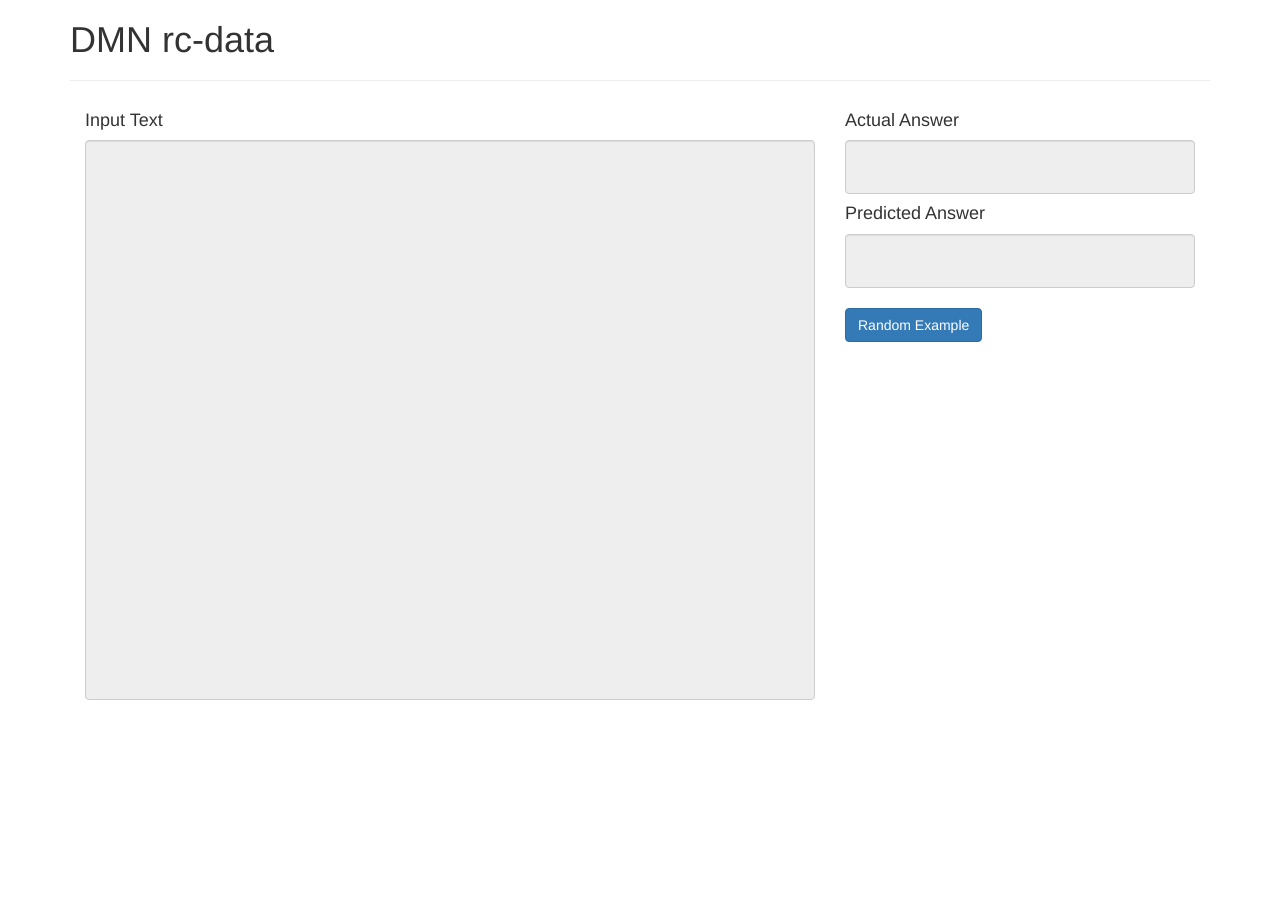
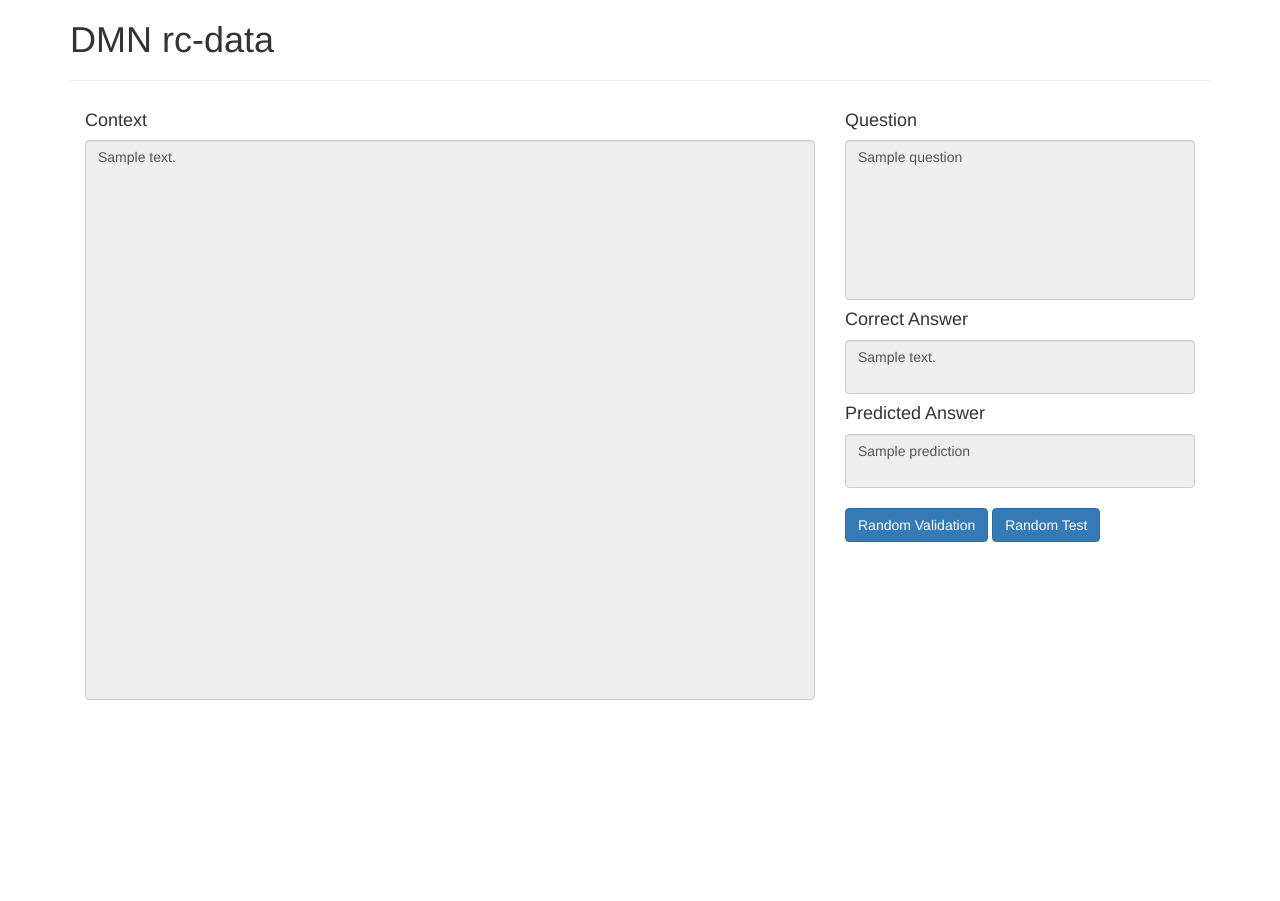
Before and after one commit to CheriPai/DMN-rc-data, a Flask app: template templates/index.html in a window 1280 px wide. Run offline with Flask 2, Linux system fonts and the light colour scheme; the template is opened without the code that fills it: most values are stand-ins (such as "Sample title", 1, 10 or a date in 2020); parts of the project's set-up code (start-up, migrations or seed data) failed here and were passed over; some libraries are stand-ins or nearby versions.

Commit message:
Add jquery route to display random example

```diff
--- a/server.py
+++ b/server.py
@@ -1,8 +1,8 @@
-from flask import Flask, render_template
+from flask import Flask, jsonify, render_template
+from numpy import argmax
+from random import choice
 import dmn_smooth
-import numpy as np
 import os
-import random
 import utils
 
 
@@ -19,21 +19,39 @@ batch_norm = False
 dropout = 0.05
 learning_rate = 0.0001
 state = 'states/dmn_smooth.mh5.n64.bs10.d0.05.cnn.epoch0.test2.66246.state'
-path = 'data/cnn/questions/validation/'
+validation_path = 'data/cnn/questions/validation/'
+test_path = 'data/cnn/questions/test/'
 dmn = None
 
 
 @app.route('/')
 def main():
-    random_file = random.choice(os.listdir(path))
+    return render_template('index.html')
+
+
+@app.route('/random/<dataset>')
+def random(dataset):
+    if dataset == 'test':
+        path = test_path
+    else:
+        path = validation_path
+
+    random_file = choice(os.listdir(path))
     data = utils.init_file(path + random_file)
+
+    context = data[0]["C"]
+    question = data[0]["Q"]
     correct_answer = data[0]["A"]
+
     probabilities, attentions = dmn.predict(data)
-    print probabilities[0:50]
-    return "Prediction: @entity" + \
-        str(np.argmax(probabilities)) + "    " + \
-        "Answer: " + correct_answer
-    return render_template('index.html')
+    prediction = "@entity" + str(argmax(probabilities))
+
+    return jsonify(
+        context=context,
+        question=question,
+        correct_answer=correct_answer,
+        prediction=prediction
+    )
 
 
 if __name__ == '__main__':
--- a/static/css/styles.css
+++ b/static/css/styles.css
@@ -1,14 +1,20 @@
-html, body, .container, .col-sm-8 {
+html, body, .container, .col-sm-8, .col-sm-4 {
   height: 100%;
 }
 
-#input {
+#context {
   height: 70%;
   width: 100%;
   resize: none;
 }
 
-.output {
+#question {
+  width: 100%;
+  height: 20%;
+  resize: none;
+}
+
+.answer {
   width: 100%;
   resize: none;
 }
--- /dev/null
+++ b/static/js/script.js
@@ -0,0 +1,22 @@
+$("#randTest, #randValidation").click(function() {
+    if (this.id === "randTest") {
+        var dataset = "test";
+    }
+    else {
+        var dataset = "validation";
+    }
+    $.getJSON("/random/" + dataset, {
+    }, function(data) {
+        $("#context").text(data["context"]);
+        $("#correct").text(data["correct_answer"]);
+        $("#prediction").text(data["prediction"]);
+        $("#question").text(data["question"]);
+
+        if (data["correct_answer"] === data["prediction"]) {
+            $("#prediction").css("border-color", "rgba(0, 204, 0, 1)");
+        }
+        else {
+            $("#prediction").css("border-color", "red");
+        }
+    });
+});
--- a/templates/index.html
+++ b/templates/index.html
@@ -14,20 +14,24 @@
             <h1>DMN rc-data</h1>
             <hr></hr>
             <div class="col-sm-8">
-                <h4>Input Text</h4>
-                <textarea type="text" class="form-control" id="input" readonly></textarea>
+                <h4>Context</h4>
+                <textarea type="text" class="form-control" id="context" readonly>{{ context }}</textarea>
             </div>
             <div class="col-sm-4">
-                <h4>Actual Answer</h4>
-                <textarea type="text" class="form-control output" readonly></textarea>
+                <h4>Question</h4>
+                <textarea type="text" class="form-control" id="question" readonly>{{ question }}</textarea>
+                <h4>Correct Answer</h4>
+                <textarea type="text" class="form-control answer" id="correct" readonly>{{ correct_answer }}</textarea>
                 <h4>Predicted Answer</h4>
-                <textarea type="text" class="form-control output" readonly></textarea>
-                <br><button class="btn btn-primary" type="submit">Random Example</button>
+                <textarea type="text" class="form-control answer" id="prediction" readonly>{{ prediction }}</textarea>
+                <br><button class="btn btn-primary" id="randValidation" type="submit">Random Validation</button>
+                <button class="btn btn-primary" id="randTest" type="submit">Random Test</button>
             </div>
         </div>
 
 
         <script src="https://ajax.googleapis.com/ajax/libs/jquery/1.11.3/jquery.min.js"></script>
         <script src="static/js/bootstrap.min.js"></script>
+        <script src="static/js/script.js"></script>
     </body>
 </html>
```
